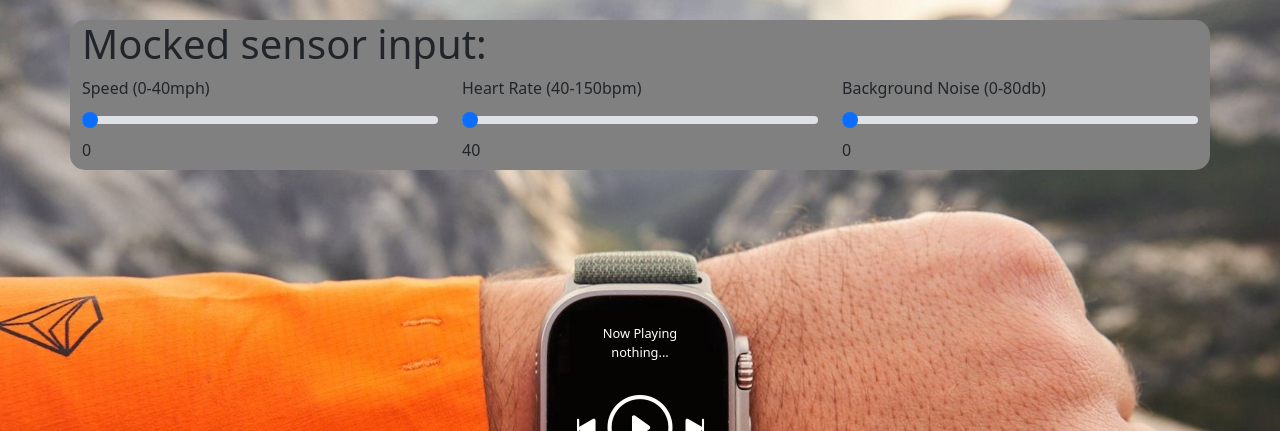
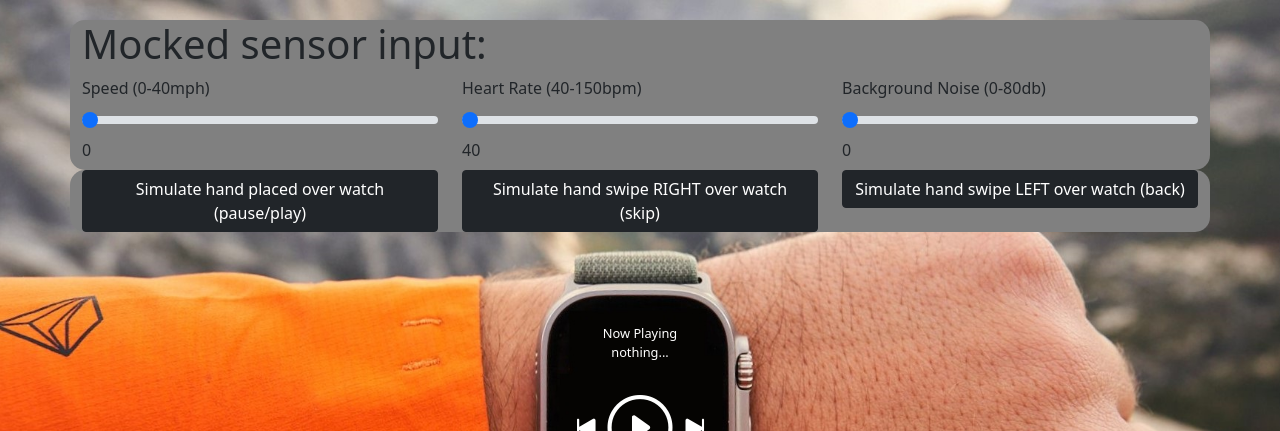
Before and after one commit to LukeZug/wheeltunes, a Django app: template wheeltunes/templates/wheeltunes_app/sliders_determine_song.html in a window 1280 px wide. Shown: the top 431 px of the page. Run offline with Django 3.2, Linux system fonts and the light colour scheme; the template is opened without the code that fills it, so the values that code supplies are empty.

Commit message:
Play/pause/skip sounds.

```diff
--- a/wheeltunes/static/js/play_pause_skip_handler.js
+++ b/wheeltunes/static/js/play_pause_skip_handler.js
@@ -4,10 +4,12 @@ var currentPlaylistPosition = 0;
 
 function togglePlayPause(action) {
     if (action === 'play') {
+      document.getElementById("play_sound").play();
       playButton.style.display = 'none';
       pauseButton.style.display = 'inline-block';
       playSong();
     } else if (action === 'pause') {
+      document.getElementById("pause_sound").play();
       playButton.style.display = 'inline-block';
       pauseButton.style.display = 'none';
       pauseSong();
@@ -44,6 +46,9 @@ function setNowPlaying(title) {
 }
 
 function playNextSong() {
+  // Play skip sound
+  document.getElementById("play_sound").play();
+
   // Skip button is pressed.
   updatedCurrentPlaylist = getAllCurrentSongs();
 
@@ -88,6 +93,8 @@ function playNextSong() {
 }
 
 function playLastSong() {
+  document.getElementById("pause_sound").play();
+
   // If current song time is > 2s then skip to the start of the song.
   if (currentlyPlayingAudio.currentTime > 2) {
     currentlyPlayingAudio.currentTime = 0;
@@ -105,3 +112,11 @@ function playLastSong() {
   }
 
 }
+
+function playPauseAction() {
+  if (currentlyPlayingAudio.paused) {
+    togglePlayPause('play');
+  } else {
+    togglePlayPause('pause');
+  }
+}
--- a/wheeltunes/templates/wheeltunes_app/sliders_determine_song.html
+++ b/wheeltunes/templates/wheeltunes_app/sliders_determine_song.html
@@ -1,4 +1,5 @@
 {% extends "wheeltunes_app/base.html" %}
+{% load static %}
 {% block body_block %}
 
     <div class="container">
@@ -28,6 +29,21 @@
                     </div>
                 </div>
             </form>
+
+            <div class="row text-center">
+                <audio src="{% static 'mp3/play.mp3' %}" id="play_sound"></audio>
+                <audio src="{% static 'mp3/pause.mp3' %}" id="pause_sound"></audio>
+
+                <div class="col">
+                    <a class="btn btn-dark" onclick="playPauseAction()">Simulate hand placed over watch (pause/play)</a>
+                </div>
+                <div class="col">
+                    <a class="btn btn-dark" onclick="playNextSong()">Simulate hand swipe RIGHT over watch (skip)</a>
+                </div>
+                <div class="col">
+                    <a class="btn btn-dark" onclick="playLastSong()">Simulate hand swipe LEFT over watch (back)</a>
+                </div>
+            </div>
         </div>
 
         <div id="watch-screen">
```
Also changed, not shown: 2 other files. Lines whose indentation alone changed are shown as unchanged.
